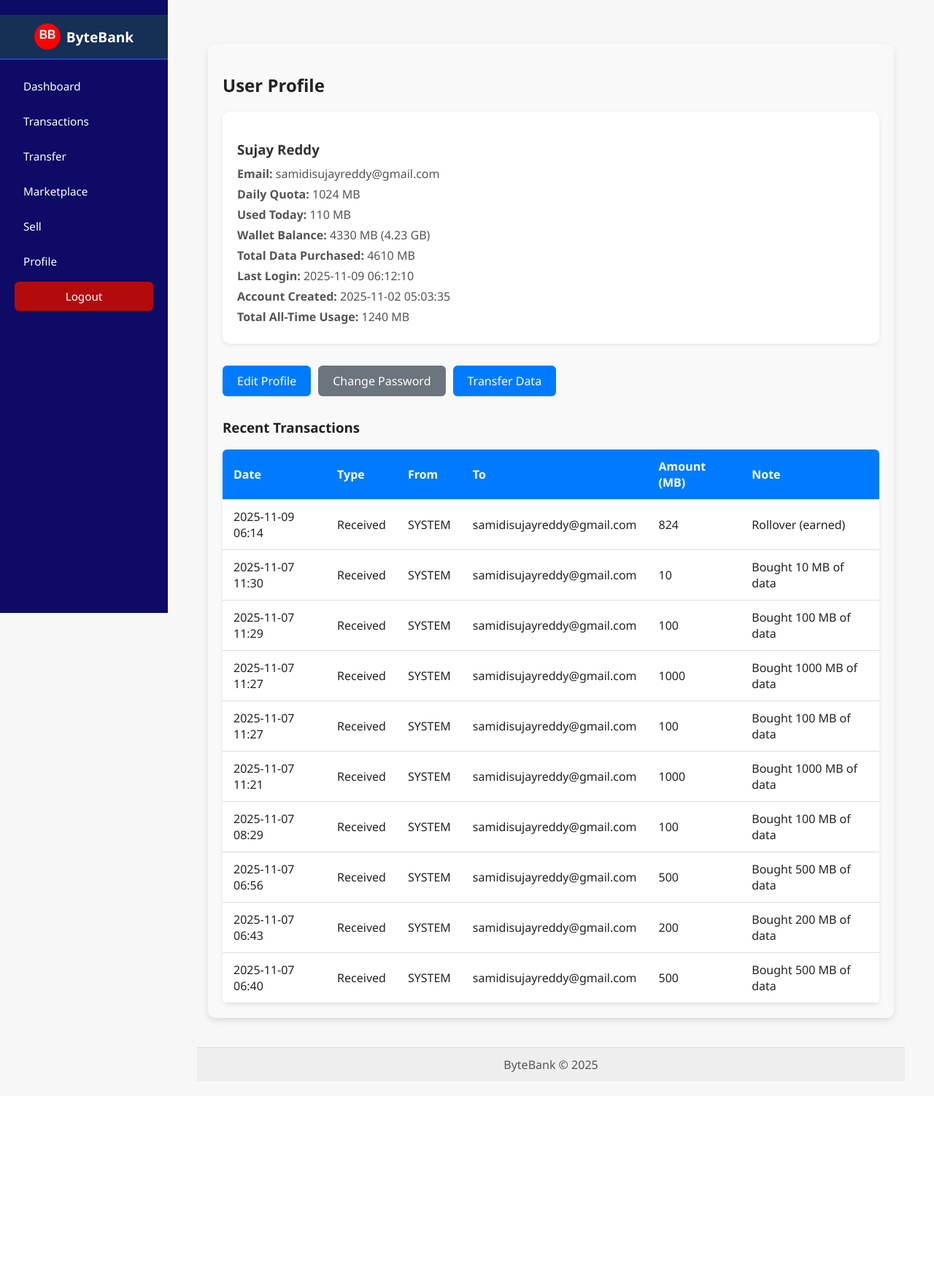
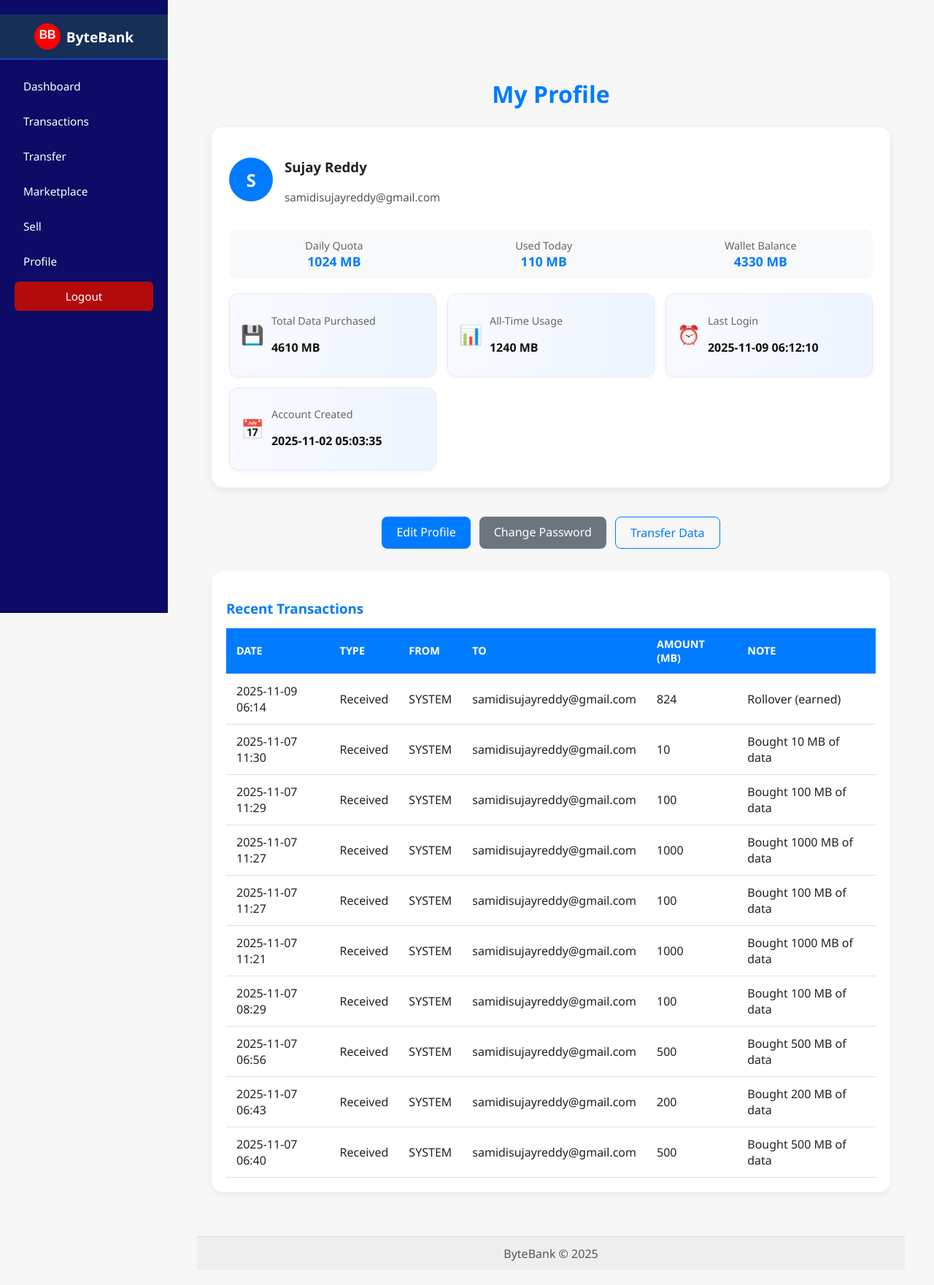
Before and after one commit to sujayreddy77/Byte_bank_PROJECT, a Flask app: page /profile in a window 1280 px wide. Shown: the whole page at 73% size. Before the commit the page ends 1482 px from the top, so only its background shows below. Run offline with Flask 3, Linux system fonts and the light colour scheme; a user stored in the database is signed in.

Commit message:
Updated file with latest changes

```diff
--- a/first app/templates/profile.html
+++ b/first app/templates/profile.html
@@ -1,38 +1,85 @@
 {% extends "layout.html" %}
-
 {% block title %}Profile - ByteBank{% endblock %}
 
 {% block content %}
-<div class="container profile-container">
-  <h2>User Profile</h2>
+<div class="profile-container">
+  <h2 class="profile-title">My Profile</h2>
 
   {% if user %}
-    <!-- Profile Card -->
+    <!-- Profile Header -->
     <div class="profile-card">
+      <div class="profile-header">
+        <div class="profile-avatar">{{ user.name[0]|upper }}</div>
+        <div>
           <h3>{{ user.name }}</h3>
-      <p><strong>Email:</strong> {{ user.email }}</p>
-      <p><strong>Daily Quota:</strong> {{ user.daily_quota_mb }} MB</p>
-      <p><strong>Used Today:</strong> {{ user.used_today_mb }} MB</p>
-      <p><strong>Wallet Balance:</strong> {{ user.wallet.balance_mb }} MB ({{ user.wallet.balance_mb|mb_to_gb }})</p>
-      <p><strong>Total Data Purchased:</strong> {{ user.wallet.total_purchased_mb if user.wallet.total_purchased_mb else 0 }} MB</p>
-      <p><strong>Last Login:</strong> {{ user.last_login.strftime('%Y-%m-%d %H:%M:%S') if user.last_login else 'Never logged in' }}</p>
-      <p><strong>Account Created:</strong> {{ user.created_at.strftime('%Y-%m-%d %H:%M:%S') if user.created_at else 'Unknown' }}</p>
-      <p><strong>Total All-Time Usage:</strong> {{ total_all_time }} MB</p>
+          <p class="profile-email">{{ user.email }}</p>
+        </div>
+      </div>
+
+      <!-- Top Stats -->
+      <div class="profile-stats">
+        <div class="stat-box">
+          <span class="stat-label">Daily Quota</span>
+          <span class="stat-value">{{ user.daily_quota_mb }} MB</span>
+        </div>
+        <div class="stat-box">
+          <span class="stat-label">Used Today</span>
+          <span class="stat-value">{{ user.used_today_mb }} MB</span>
+        </div>
+        <div class="stat-box">
+          <span class="stat-label">Wallet Balance</span>
+          <span class="stat-value">{{ user.wallet.balance_mb }} MB</span>
+        </div>
+      </div>
+
+      <!-- Grid Info Boxes -->
+      <div class="profile-details-grid">
+        <div class="detail-box">
+          <div class="detail-icon">💾</div>
+          <div>
+            <p class="detail-label">Total Data Purchased</p>
+            <p class="detail-value">{{ user.wallet.total_purchased_mb or 0 }} MB</p>
+          </div>
+        </div>
+
+        <div class="detail-box">
+          <div class="detail-icon">📊</div>
+          <div>
+            <p class="detail-label">All-Time Usage</p>
+            <p class="detail-value">{{ total_all_time }} MB</p>
+          </div>
+        </div>
+
+        <div class="detail-box">
+          <div class="detail-icon">⏰</div>
+          <div>
+            <p class="detail-label">Last Login</p>
+            <p class="detail-value">{{ user.last_login.strftime('%Y-%m-%d %H:%M:%S') if user.last_login else 'Never' }}</p>
+          </div>
+        </div>
+
+        <div class="detail-box">
+          <div class="detail-icon">📅</div>
+          <div>
+            <p class="detail-label">Account Created</p>
+            <p class="detail-value">{{ user.created_at.strftime('%Y-%m-%d %H:%M:%S') if user.created_at else 'Unknown' }}</p>
+          </div>
+        </div>
+      </div>
     </div>
 
     <!-- Profile Actions -->
     <div class="profile-actions">
-      <a href="{{ url_for('update_profile') }}" class="btn">Edit Profile</a>
+      <a href="{{ url_for('update_profile') }}" class="btn btn-primary">Edit Profile</a>
       <a href="{{ url_for('change_password') }}" class="btn btn-secondary">Change Password</a>
-      <a href="{{ url_for('transfer') }}" class="btn">Transfer Data</a>
+      <a href="{{ url_for('transfer') }}" class="btn btn-outline">Transfer Data</a>
     </div>
 
-    <!-- Recent Transactions -->
-    <div class="profile-transactions">
+    <!-- Transactions Section -->
+    <div class="transactions-section">
       <h3>Recent Transactions</h3>
-
       {% if transactions %}
-        <table>
+        <table class="transactions-table">
           <thead>
             <tr>
               <th>Date</th>
@@ -53,15 +100,11 @@
                 {% elif t.receiver_id == user.id %}
                   Received
                 {% else %}
-                    Unknown
+                  System
                 {% endif %}
               </td>
-                <td>
-                  {% if t.sender %}{{ t.sender.email }}{% else %}SYSTEM{% endif %}
-                </td>
-                <td>
-                  {% if t.receiver %}{{ t.receiver.email }}{% else %}SYSTEM{% endif %}
-                </td>
+              <td>{{ t.sender.email if t.sender else 'SYSTEM' }}</td>
+              <td>{{ t.receiver.email if t.receiver else 'SYSTEM' }}</td>
               <td>{{ t.amount_mb }}</td>
               <td>{{ t.note or '' }}</td>
             </tr>
@@ -69,10 +112,9 @@
           </tbody>
         </table>
       {% else %}
-        <p>No recent transactions found.</p>
+        <p class="no-data">No recent transactions found.</p>
       {% endif %}
     </div>
-
   {% else %}
     <p>Please <a href="{{ url_for('login') }}">login</a> to view your profile.</p>
   {% endif %}
@@ -80,92 +122,206 @@
 
 <style>
 .profile-container {
-    max-width: 900px;
+  max-width: 950px;
   margin: 40px auto;
   padding: 20px;
-    background-color: #f9f9f9;
-    border-radius: 10px;
-    box-shadow: 0 4px 10px rgba(0,0,0,0.1);
 }
 
-.profile-card {
-    background-color: #ffffff;
-    padding: 20px;
-    border-radius: 10px;
-    margin-bottom: 20px;
-    box-shadow: 0 2px 6px rgba(0,0,0,0.08);
+.profile-title {
+  font-size: 2rem;
+  color: #007bff;
+  margin-bottom: 1.5rem;
+  text-align: center;
 }
 
-.profile-card h3 {
-    margin-bottom: 10px;
-    color: #333;
+/* Profile Card */
+.profile-card {
+  background: #fff;
+  border-radius: 16px;
+  padding: 24px;
+  box-shadow: 0 4px 12px rgba(0,0,0,0.08);
+  margin-bottom: 30px;
 }
 
-.profile-card p {
-    margin: 6px 0;
-    color: #555;
+/* Header with avatar */
+.profile-header {
+  display: flex;
+  align-items: center;
+  margin-bottom: 20px;
 }
 
+.profile-avatar {
+  width: 60px;
+  height: 60px;
+  background-color: #007bff;
+  color: #fff;
+  border-radius: 50%;
+  display: flex;
+  justify-content: center;
+  align-items: center;
+  font-size: 24px;
+  margin-right: 16px;
+  font-weight: bold;
+}
+
+.profile-email {
+  color: #555;
+  font-size: 0.95rem;
+}
+
+/* Top Stats Row */
+.profile-stats {
+  display: flex;
+  justify-content: space-around;
+  background-color: #f8f9fa;
+  border-radius: 10px;
+  padding: 12px 0;
+  margin-bottom: 20px;
+}
+
+.stat-box {
+  text-align: center;
+}
+
+.stat-label {
+  display: block;
+  color: #666;
+  font-size: 0.9rem;
+}
+
+.stat-value {
+  color: #007bff;
+  font-weight: 600;
+  font-size: 1.1rem;
+}
+
+/* Grid Info Section */
+.profile-details-grid {
+  display: grid;
+  grid-template-columns: repeat(auto-fit, minmax(220px, 1fr));
+  gap: 15px;
+  margin-top: 15px;
+}
+
+.detail-box {
+  display: flex;
+  align-items: center;
+  background: linear-gradient(to right, #f8faff, #eef5ff);
+  border: 1px solid #e3ebf7;
+  border-radius: 12px;
+  padding: 12px 15px;
+  box-shadow: 0 2px 5px rgba(0,0,0,0.05);
+  transition: transform 0.2s ease, box-shadow 0.2s ease;
+}
+
+.detail-box:hover {
+  transform: translateY(-3px);
+  box-shadow: 0 4px 10px rgba(0,0,0,0.08);
+}
+
+.detail-icon {
+  font-size: 1.6rem;
+  margin-right: 10px;
+  color: #007bff;
+}
+
+.detail-label {
+  color: #666;
+  font-size: 0.9rem;
+}
+
+.detail-value {
+  color: #111;
+  font-weight: 600;
+  font-size: 1rem;
+}
+
+/* Buttons */
 .profile-actions {
   display: flex;
-    gap: 10px;
+  justify-content: center;
+  gap: 12px;
   flex-wrap: wrap;
   margin-bottom: 30px;
 }
 
-.profile-actions .btn {
-    display: inline-block;
+.btn {
   padding: 10px 20px;
-    border-radius: 6px;
-    background-color: #007bff;
-    color: #fff;
+  border-radius: 8px;
+  font-weight: 500;
   text-decoration: none;
-    transition: background-color 0.2s;
+  text-align: center;
 }
 
-.profile-actions .btn:hover {
+.btn-primary {
+  background-color: #007bff;
+  color: white;
+}
+
+.btn-primary:hover {
   background-color: #0056b3;
 }
 
-.profile-actions .btn.btn-secondary {
+.btn-secondary {
   background-color: #6c757d;
+  color: white;
 }
 
-.profile-actions .btn.btn-secondary:hover {
+.btn-secondary:hover {
   background-color: #5a6268;
 }
 
-.profile-transactions table {
+.btn-outline {
+  border: 1px solid #007bff;
+  color: #007bff;
+  background: transparent;
+}
+
+.btn-outline:hover {
+  background-color: #007bff;
+  color: white;
+}
+
+/* Transactions */
+.transactions-section {
+  background-color: #fff;
+  padding: 20px;
+  border-radius: 16px;
+  box-shadow: 0 4px 10px rgba(0,0,0,0.05);
+}
+
+.transactions-section h3 {
+  color: #007bff;
+  margin-bottom: 15px;
+}
+
+.transactions-table {
   width: 100%;
   border-collapse: collapse;
-    margin-top: 10px;
-    background-color: #fff;
-    border-radius: 6px;
-    overflow: hidden;
-    box-shadow: 0 2px 6px rgba(0,0,0,0.08);
 }
 
-.profile-transactions th,
-.profile-transactions td {
-    padding: 12px 15px;
+.transactions-table th, .transactions-table td {
+  padding: 12px 14px;
+  border-bottom: 1px solid #e0e0e0;
   text-align: left;
-    border-bottom: 1px solid #ddd;
 }
 
-.profile-transactions th {
+.transactions-table th {
   background-color: #007bff;
   color: #fff;
+  text-transform: uppercase;
+  font-size: 0.9rem;
 }
 
-.profile-transactions tr:hover {
-    background-color: #f1f1f1;
+.transactions-table tr:hover {
+  background-color: #f9f9f9;
 }
 
-.profile-transactions p {
-    margin-top: 10px;
-    color: #555;
+.no-data {
+  text-align: center;
+  color: #666;
   font-style: italic;
-    text-align: center;
+  padding: 10px 0;
 }
 </style>
 {% endblock %}
```
Also changed, not shown: first app/instance/re-bytebank.db. Lines whose indentation alone changed are shown as unchanged.
